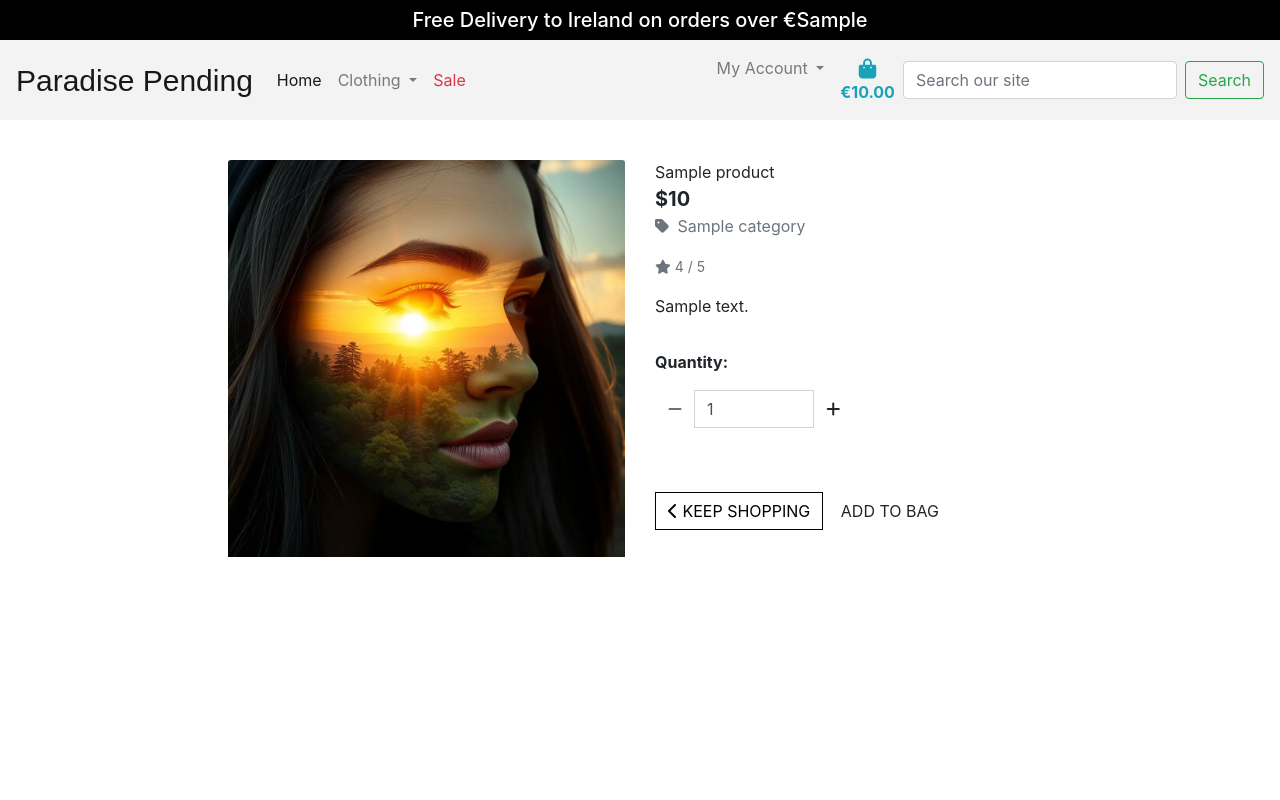
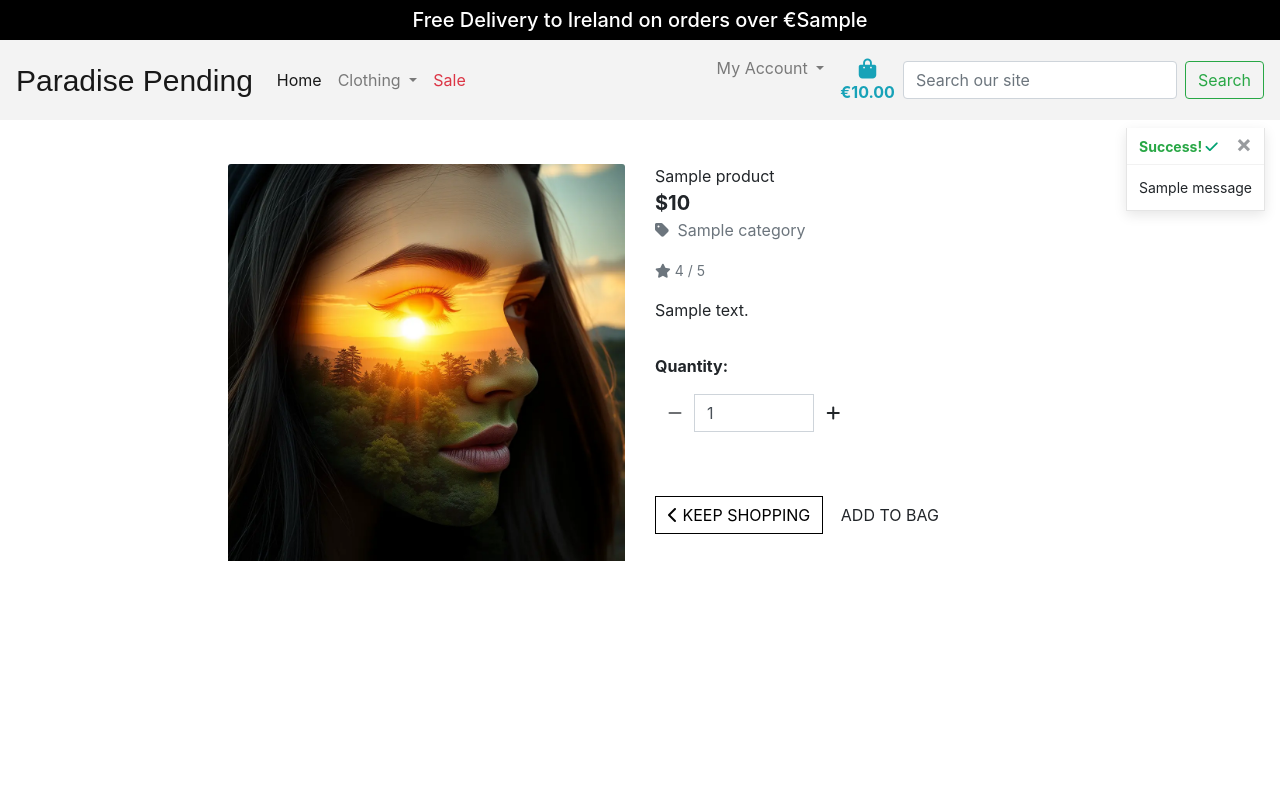
Before and after one commit to BreakellrZ/e-commerce, a Django app: template products/templates/products/product_detail.html in a window 1280 px wide. Run offline with Django 3.2, Linux system fonts and the light colour scheme; the template is opened without the code that fills it: most values are stand-ins (such as "Sample title", 1, 10 or a date in 2020); one stand-in notice (Sample message) is shown; some libraries are stand-ins or nearby versions; some web fonts are replaced.

Commit message:
Added toasts

```diff
--- a/paradise/settings.py
+++ b/paradise/settings.py
@@ -79,6 +79,8 @@ TEMPLATES = [
         },
     },
 ]
+
+MESSAGE_STORAGE = 'django.contrib.messages.storage.session.SessionStorage'
 
 
 AUTHENTICATION_BACKENDS = (
--- a/products/templates/products/product_detail.html
+++ b/products/templates/products/product_detail.html
@@ -9,10 +9,7 @@
 {% endblock %}
 {% block content %}
 <div class="container-fluid">
-  <div class="row my-5">
-    <div class="col text-center mt-3"></div>
-  </div>
-  <div class="row">
+  <div class="row mt-3">
     <div class="col-12 col-md-6 col-lg-4 offset-lg-2">
       <div class="image-container my-5">
         <!--{% if product.image %}
--- a/products/templates/products/products.html
+++ b/products/templates/products/products.html
@@ -11,10 +11,6 @@
 
 {% block content %}
 <div class="container-fluid">
-  <div class="row my-5">
-    <div class="col text-center mt-3">
-    </div>
-  </div>
   <div class="row mt-2">
     <div class="col text-center mt-2">
       <h4 class="display-4 google_font">Products</h4>
--- a/static/css/base.css
+++ b/static/css/base.css
@@ -8,6 +8,7 @@ html {
 body {
     height: 100vh;
     width: 100%;
+    padding-top:100px;
 }
 
 .google_font {
@@ -67,3 +68,19 @@ body {
     background: black;
     color: white !important;
 }
+
+.message-container {
+    position: fixed;
+    top:112px;
+    right: 15px;
+    z-index:99;
+}
+
+.custom-toast {
+    overflow: visible;
+    z-index:99;
+}
+
+.toast.capper {
+    height: 2px;
+}
--- a/templates/base.html
+++ b/templates/base.html
@@ -27,7 +27,7 @@
 
     <link rel="stylesheet" href="{% static 'css/base.css' %}" />
 
-    <!-- Bootstrap JS + jquery = Fontawesome-->
+    <!-- Bootstrap JS + jquery + Fontawesome-->
     <script
       src="https://kit.fontawesome.com/2ae31dc990.js"
       crossorigin="anonymous"
@@ -170,13 +170,36 @@
       </nav>
     </header>
 
+
     {% if messages %}
+      <div class="message-container">
+        {% for message in messages %}
+        {% with message.level as level %}
+            {% if level == 40 %}
+                {% include 'includes/toasts/toast_error.html' %}
+            {% elif level == 30 %}
+                {% include 'includes/toasts/toast_warning.html' %}
+            {% elif level == 25 %}
+                {% include 'includes/toasts/toast_success.html' %}
+            {% else %}
+                {% include 'includes/toasts/toast_info.html' %}
+            {% endif %}
+        {% endwith %}
+    {% endfor %}
+      </div>
     {% endif %}
+
     {% block page_header %}
     {% endblock %}
-    {%block content %}
+
+
+    {% block content %}
     {% endblock %}
+
     {% block postloadjs %}
+    <script type="text/javascript">
+      $('.toast').toast('show');
+    </script>
     {% endblock %}
   </body>
 </html>
--- /dev/null
+++ b/templates/includes/toasts/toast_success.html
@@ -0,0 +1,12 @@
+
+<div class="toast custom-toast rounded-0 border-top-0 mt-3" data-autohide="false">
+    <div class="toast-header bg-white text-dark">
+        <strong class="mr-auto text-success">Success! <i class="fa-solid fa-check" style="color: #02a272;"></i></i></strong>
+        <button type="button" class="ml-2 mb-1 close text-dark" data-dismiss="toast" aria-label="Close">
+            <span aria-hidden="true">&times;</span>
+        </button>
+    </div>
+    <div class="toast-body bg-white">
+        {{ message }}
+    </div>
+</div>
```
Also changed, not shown: bag/views.py (+9 -0 lines), templates/includes/toasts/toast_error.html (added, +13 -0 lines), templates/includes/toasts/toast_info.html (added, +13 -0 lines), templates/includes/toasts/toast_warning.html (added, +13 -0 lines).
